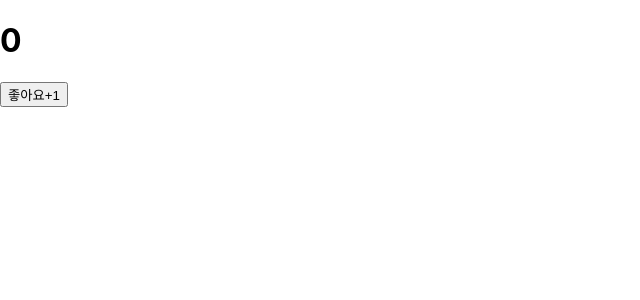
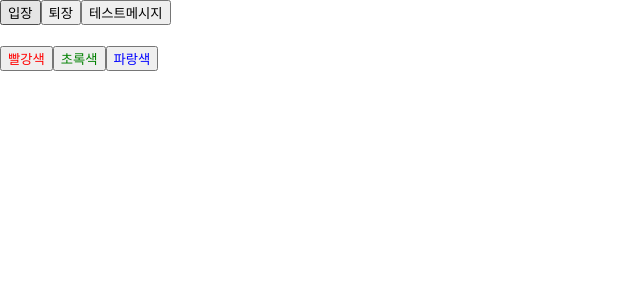
Before and after one commit to fds2236/KH_React, a React (Create React App) app: page / in a window 1280 px wide. Shown: the top 300 px of the page, without its empty margins (0-640 px from the left). Built offline with nearby package versions, Linux system fonts and the light colour scheme.

Commit message:
useState

```diff
--- /dev/null
+++ b/src/2022_10_13/Say.js
@@ -0,0 +1,29 @@
+// useState 매우 중요......!!!
+import { useState } from "react";
+const Say = () => {
+    const [message, setMessage] = useState('');
+    const onClickEnter = () => setMessage("Welcome!!!");
+    const onClickLeave = () => setMessage("Bye!!!");
+    const [color, setColor] = useState("black");
+
+    let prnMsg = "없음";
+    const testClick =() => {
+        prnMsg = "어서오세요^^";
+        console.log(prnMsg);
+    }
+    // 어서오세요^^ 웹에 출력x why? 업데이트가 안되기때문에 useState로 화면 렌더링 다시 해줘야함!
+    // console창에는 바뀜
+    // 주의 : rerendering 조건문, 반복문에 넣으면 x => 내부적으로 돔을 날리고 다시 붙이는 것
+    return (
+        <div>
+            <button onClick={onClickEnter}>입장</button>
+            <button onClick={onClickLeave}>퇴장</button>
+            <button onClick={testClick}>테스트메시지</button>
+            <h1 style={{color}}>{message}</h1>
+            <button style={{color:"red"}} onClick={()=>setColor("red")}>빨강색</button>
+            <button style={{color:"green"}} onClick={()=>setColor("green")}>초록색</button>
+            <button style={{color:"blue"}} onClick={()=>setColor("blue")}>파랑색</button>
+        </div>
+    )
+}
+export default Say;
--- a/src/App.js
+++ b/src/App.js
@@ -1,4 +1,5 @@
 import Comment from './2022_10_13/Comment';
+import Say from './2022_10_13/Say';
 import WelcomeProp from './2022_10_13/WelcomProp';
 import './App.css';
 const comment = {
--- a/src/index.js
+++ b/src/index.js
@@ -2,6 +2,7 @@ import React from 'react';
 import ReactDOM from 'react-dom/client';
 import ClassComp from './2022_10_13/ClassComp';
 import Counter from './2022_10_13/Counter';
+import Say from './2022_10_13/Say';
 import App from './App';
 import './index.css';
 const root = ReactDOM.createRoot(document.getElementById('root'));
@@ -10,6 +11,7 @@ root.render(
   <React.StrictMode>
     {/* <App/> */}
     {/* <ClassComp/> */}
-    <Counter/>
+    {/* <Counter/> */}
+    <Say/>
   </React.StrictMode>
 );
```
